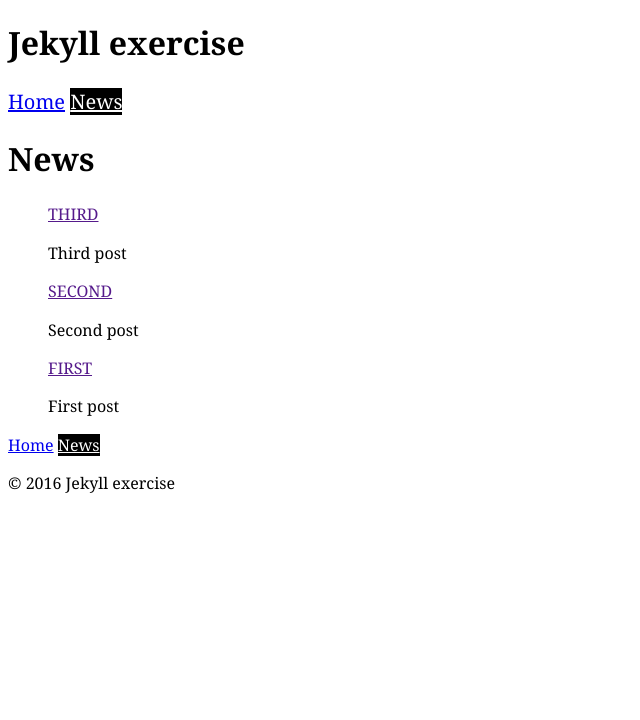
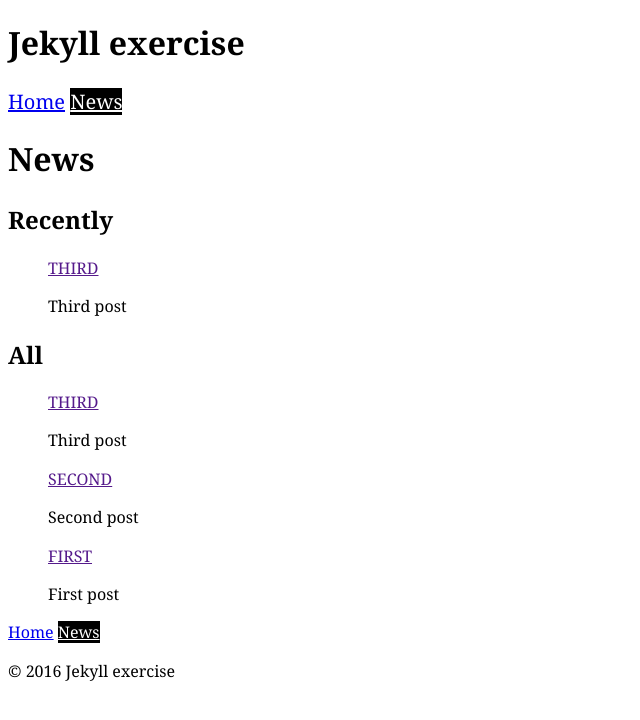
Before and after one commit to nicoladilillo/Jekyll-exercise, a Jekyll site: the page built from news.html, in a window 1280 px wide. Shown: the top 720 px of the page, without its empty margins (0-640 px from the left). Built offline with Jekyll 4.4.1, drawn with Linux system fonts in a browser that asks for light colours; Markdown is read by kramdown in place of the engine named in the settings.

Commit message:
Add category to posts

```diff
--- a/news.html
+++ b/news.html
@@ -4,6 +4,19 @@ layout: default
 
 <h1>News</h1>
 
+<h2>Recently</h2>
+<ul>
+
+  {% for news in site.categories.recently %}
+    <il>
+      <a href="">{{news.title}}</a>
+      <p>{{news.meta}}</p>
+    </il>
+  {% endfor %}
+
+</ul>
+
+<h2>All</h2>
 <ul>
 
   {% for news in site.posts %}
```
Also changed, not shown: _posts/2016-06-01-third-post.md (+1 -1 lines).
